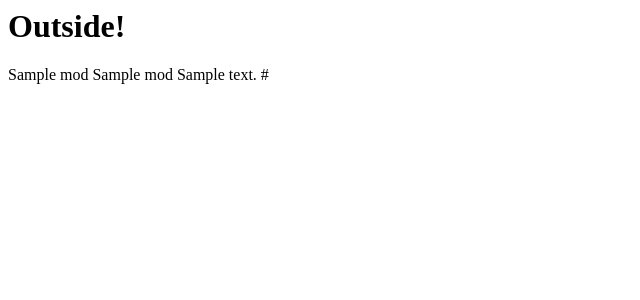
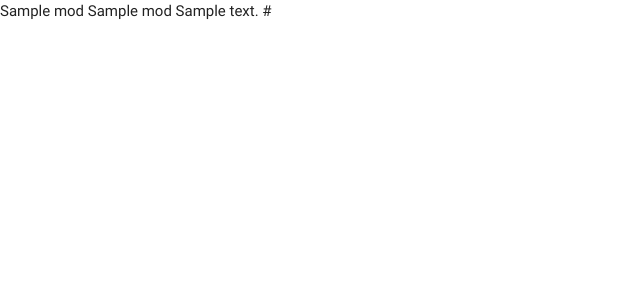
Before and after one commit to dof-bull/ci_milestone_project_3_rimworld_mod_locker, a Flask app: page / in a window 1280 px wide. Shown: the top 300 px of the page, without its empty margins (0-640 px from the left). Run offline with Flask 2, Linux system fonts and the light colour scheme; a database or web service that is not in the repository returns one stand-in record (values such as "Sample title"); some libraries are stand-ins or nearby versions.

Commit message:
Added jQuery and Materialize links

```diff
--- a/templates/base.html
+++ b/templates/base.html
@@ -1,10 +1,22 @@
 <html>
     <head>
 
+		<!-- Materialize Icons Link -->
+		<link href="https://fonts.googleapis.com/icon?family=Material+Icons" rel="stylesheet">
+
+		<!-- Materialize CSS Link -->
+		<link rel="stylesheet" href="https://cdnjs.cloudflare.com/ajax/libs/materialize/0.100.2/css/materialize.min.css">
+
+
     </head>
     <body>
-        <h1>Outside!</h1>
         {% block content %}
         {% endblock %}
+
+        <!-- jQuery Link -->
+        <script src="https://cdnjs.cloudflare.com/ajax/libs/jquery/3.5.1/jquery.js"></script>
+
+		<!-- Materialize Javascript Link -->
+		<script src="https://cdnjs.cloudflare.com/ajax/libs/materialize/0.100.2/css/materialize.min.css"></script>
     </body>
 </html>
```
